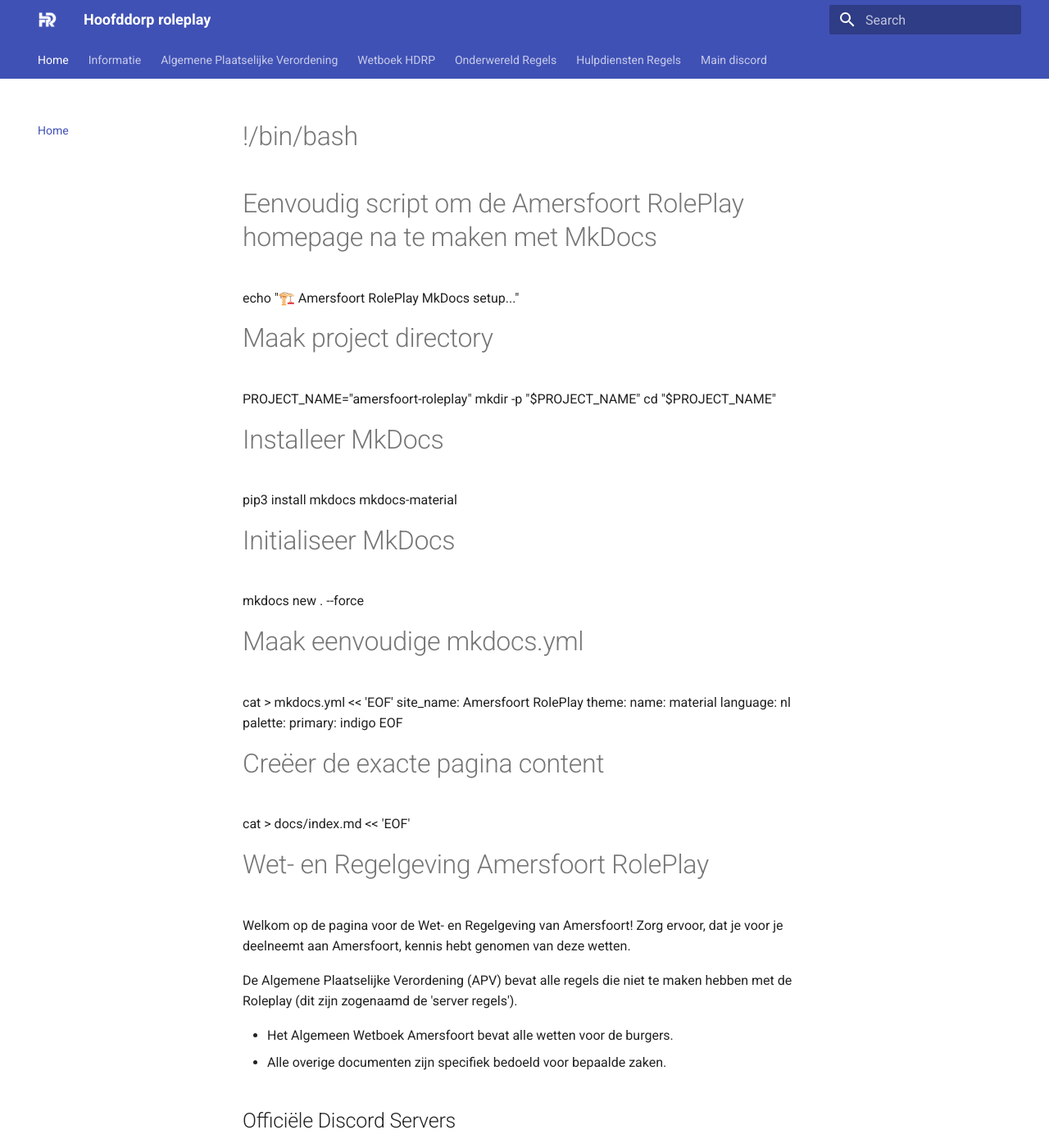
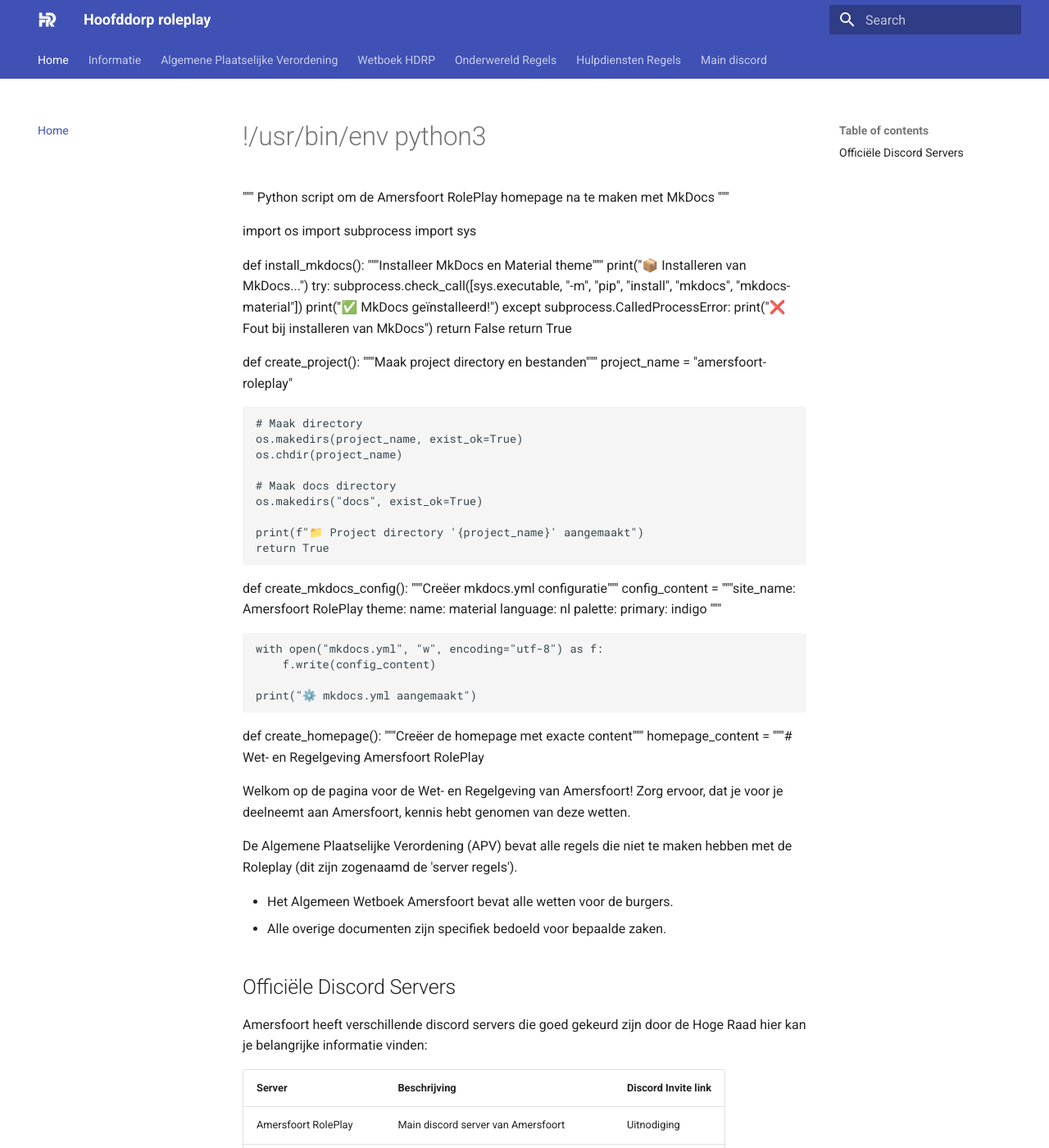
Before and after one commit to meesisgek/Hoofddorp-roleplay-APV, an MkDocs documentation site: the page built from docs/index.md, in a window 1280 px wide and 1400 px high. Shown: the whole window at 82% size. Built offline with MkDocs 1.6.1 and Material for MkDocs 9.7.7, drawn with Linux system fonts in a browser that asks for light colours; some of the changed text lies outside the part shown.

Commit message:
aanpassing home pagina

```diff
--- a/docs/index.md
+++ b/docs/index.md
@@ -1,33 +1,55 @@
-#!/bin/bash
+#!/usr/bin/env python3
+"""
+Python script om de Amersfoort RolePlay homepage na te maken met MkDocs
+"""
 
-# Eenvoudig script om de Amersfoort RolePlay homepage na te maken met MkDocs
+import os
+import subprocess
+import sys
 
-echo "🏗️  Amersfoort RolePlay MkDocs setup..."
+def install_mkdocs():
+    """Installeer MkDocs en Material theme"""
+    print("📦 Installeren van MkDocs...")
+    try:
+        subprocess.check_call([sys.executable, "-m", "pip", "install", "mkdocs", "mkdocs-material"])
+        print("✅ MkDocs geïnstalleerd!")
+    except subprocess.CalledProcessError:
+        print("❌ Fout bij installeren van MkDocs")
+        return False
+    return True
 
-# Maak project directory
-PROJECT_NAME="amersfoort-roleplay"
-mkdir -p "$PROJECT_NAME"
-cd "$PROJECT_NAME"
+def create_project():
+    """Maak project directory en bestanden"""
+    project_name = "amersfoort-roleplay"
 
-# Installeer MkDocs
-pip3 install mkdocs mkdocs-material
+    # Maak directory
+    os.makedirs(project_name, exist_ok=True)
+    os.chdir(project_name)
 
-# Initialiseer MkDocs
-mkdocs new . --force
+    # Maak docs directory
+    os.makedirs("docs", exist_ok=True)
 
-# Maak eenvoudige mkdocs.yml
-cat > mkdocs.yml << 'EOF'
-site_name: Amersfoort RolePlay
+    print(f"📁 Project directory '{project_name}' aangemaakt")
+    return True
+
+def create_mkdocs_config():
+    """Creëer mkdocs.yml configuratie"""
+    config_content = """site_name: Amersfoort RolePlay
 theme:
   name: material
   language: nl
   palette:
     primary: indigo
-EOF
+"""
 
-# Creëer de exacte pagina content
-cat > docs/index.md << 'EOF'
-# Wet- en Regelgeving Amersfoort RolePlay
+    with open("mkdocs.yml", "w", encoding="utf-8") as f:
+        f.write(config_content)
+
+    print("⚙️ mkdocs.yml aangemaakt")
+
+def create_homepage():
+    """Creëer de homepage met exacte content"""
+    homepage_content = """# Wet- en Regelgeving Amersfoort RolePlay
 
 Welkom op de pagina voor de Wet- en Regelgeving van Amersfoort! Zorg ervoor, dat je voor je deelneemt aan Amersfoort, kennis hebt genomen van deze wetten.
 
@@ -52,8 +74,35 @@ Amersfoort heeft verschillende discord servers die goed gekeurd zijn door de Hog
 *De Hoofd Pagina is opgesteld uit naam van de Hoge Raad, bedoeld voor het eiland, de gemeente en de stad "Amersfoort", opgetekend door Portak te Amersfoort.*
 
 *3 maanden geleden*
-EOF
+"""
 
-echo "✅ Setup voltooid!"
-echo "📁 Ga naar de $PROJECT_NAME directory"
-echo "🚀 Start de server met: mkdocs serve"
+    with open("docs/index.md", "w", encoding="utf-8") as f:
+        f.write(homepage_content)
+
+    print("📄 Homepage (index.md) aangemaakt")
+
+def main():
+    """Hoofdfunctie"""
+    print("🏗️  Amersfoort RolePlay MkDocs setup...")
+
+    # Installeer MkDocs
+    if not install_mkdocs():
+        return
+
+    # Maak project
+    if not create_project():
+        return
+
+    # Creëer configuratie
+    create_mkdocs_config()
+
+    # Creëer homepage
+    create_homepage()
+
+    print("\n✅ Setup voltooid!")
+    print("📁 Ga naar de amersfoort-roleplay directory")
+    print("🚀 Start de server met: mkdocs serve")
+    print("🌐 Bekijk de site op: http://127.0.0.1:8000")
+
+if __name__ == "__main__":
+    main()
```
